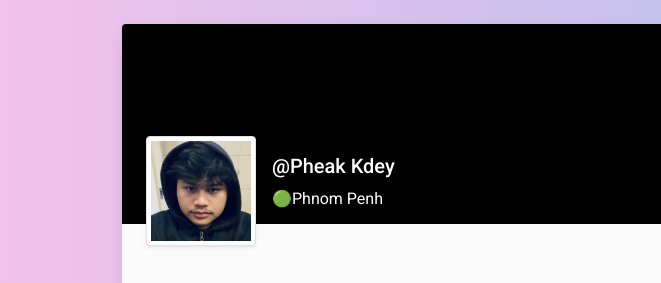
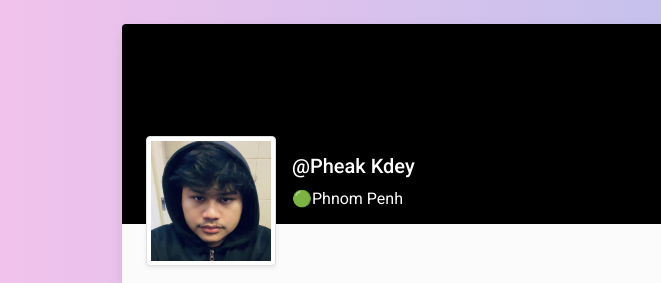
Before and after one commit to Pheakkdey123/profile, a website: page index.html in a window 1280 px wide. Shown: the top 283 px of the page, 150-811 px from the left. Drawn offline with Linux system fonts and the light colour scheme.

Commit message:
modified:   index.html

```diff
--- a/index.html
+++ b/index.html
@@ -28,7 +28,7 @@
           <div class="col col-lg-9 col-xl-8">
             <div class="card">
               <div class="rounded-top text-white d-flex flex-row" style="background-color: #000; height:200px;">
-                <div class="ms-4 mt-5 d-flex flex-column" style="width: 110px; padding-top: 40px;">
+                <div class="ms-4 mt-5 d-flex flex-column" style="width: 130px; padding-top: 40px;">
                   <img src="./img/profile.jpg"
                     alt="Generic placeholder image" class="img-fluid img-thumbnail mt-4 mb-2"
                     style="width: 150px; z-index: 1">
```
